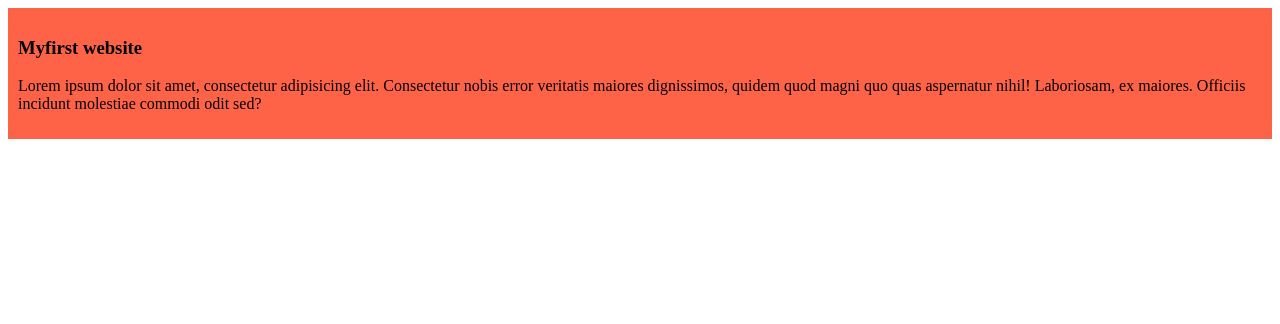
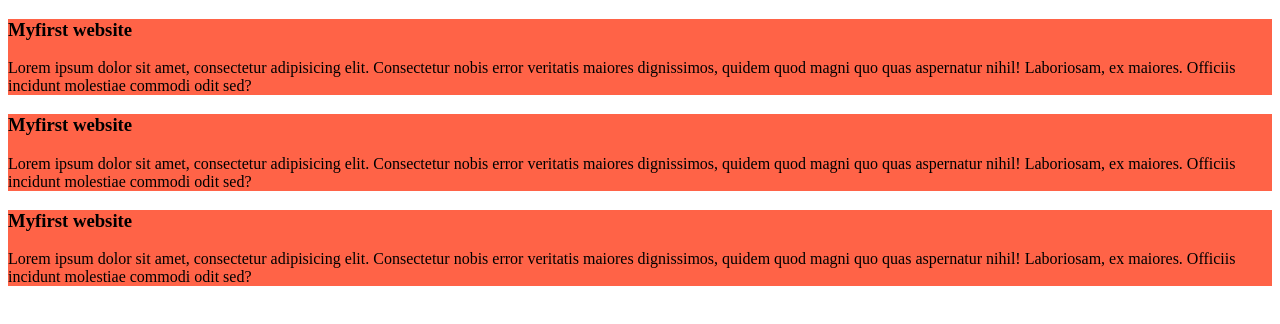
Before and after one commit to Farok-ahmed/my-simple-website, a plain HTML site: page index.html in a window 1280 px wide. Drawn offline with Linux system fonts and the light colour scheme.

Commit message:
first commit

```diff
--- a/bolog.css
+++ b/bolog.css
@@ -1,4 +1,5 @@
 div{
     background-color: tomato;
-    padding: 10px;
+    padding: 10px
+    margin-bottom: 10px;
 }
--- a/index.html
+++ b/index.html
@@ -11,5 +11,13 @@
         <h3>Myfirst website</h3>
         <p>Lorem ipsum dolor sit amet, consectetur adipisicing elit. Consectetur nobis error veritatis maiores dignissimos, quidem quod magni quo quas aspernatur nihil! Laboriosam, ex maiores. Officiis incidunt molestiae commodi odit sed?</p>
     </div>
+    <div>
+        <h3>Myfirst website</h3>
+        <p>Lorem ipsum dolor sit amet, consectetur adipisicing elit. Consectetur nobis error veritatis maiores dignissimos, quidem quod magni quo quas aspernatur nihil! Laboriosam, ex maiores. Officiis incidunt molestiae commodi odit sed?</p>
+    </div>
+    <div>
+        <h3>Myfirst website</h3>
+        <p>Lorem ipsum dolor sit amet, consectetur adipisicing elit. Consectetur nobis error veritatis maiores dignissimos, quidem quod magni quo quas aspernatur nihil! Laboriosam, ex maiores. Officiis incidunt molestiae commodi odit sed?</p>
+    </div>
 </body>
 </html>
```
